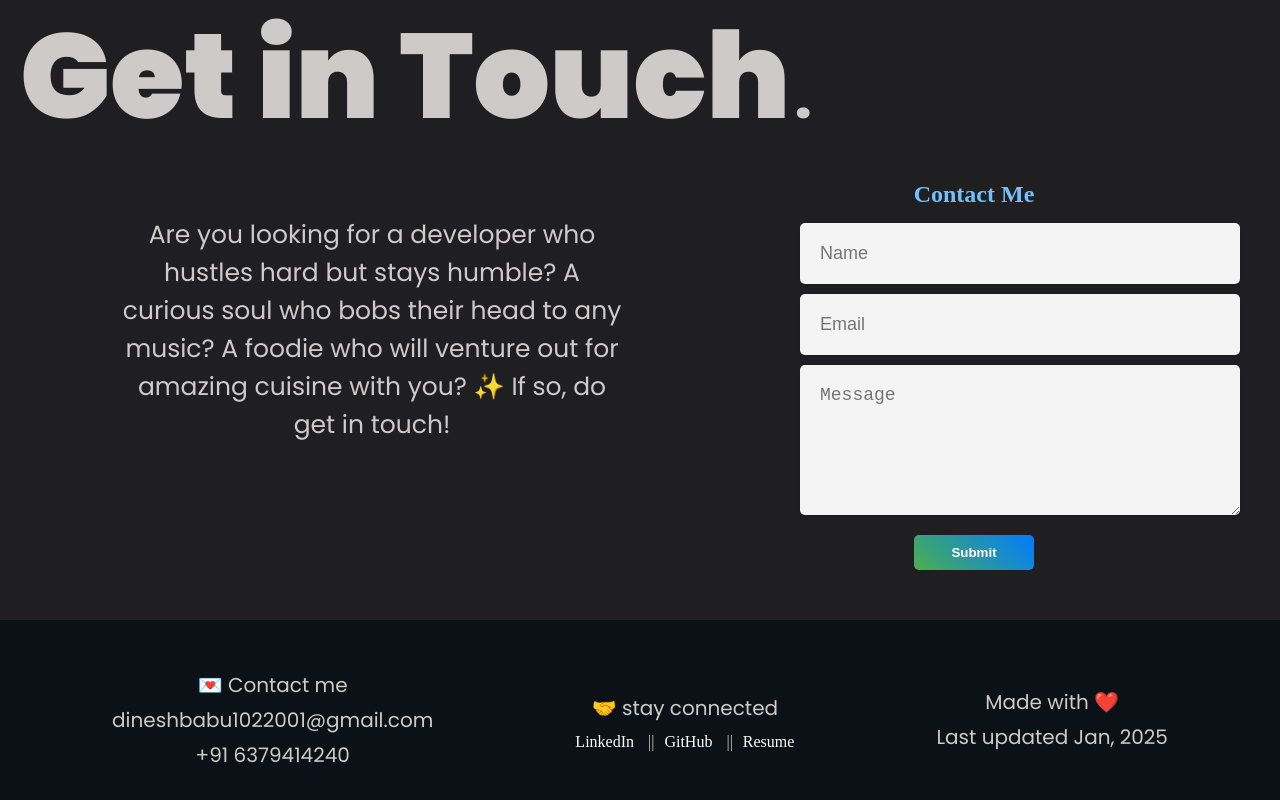
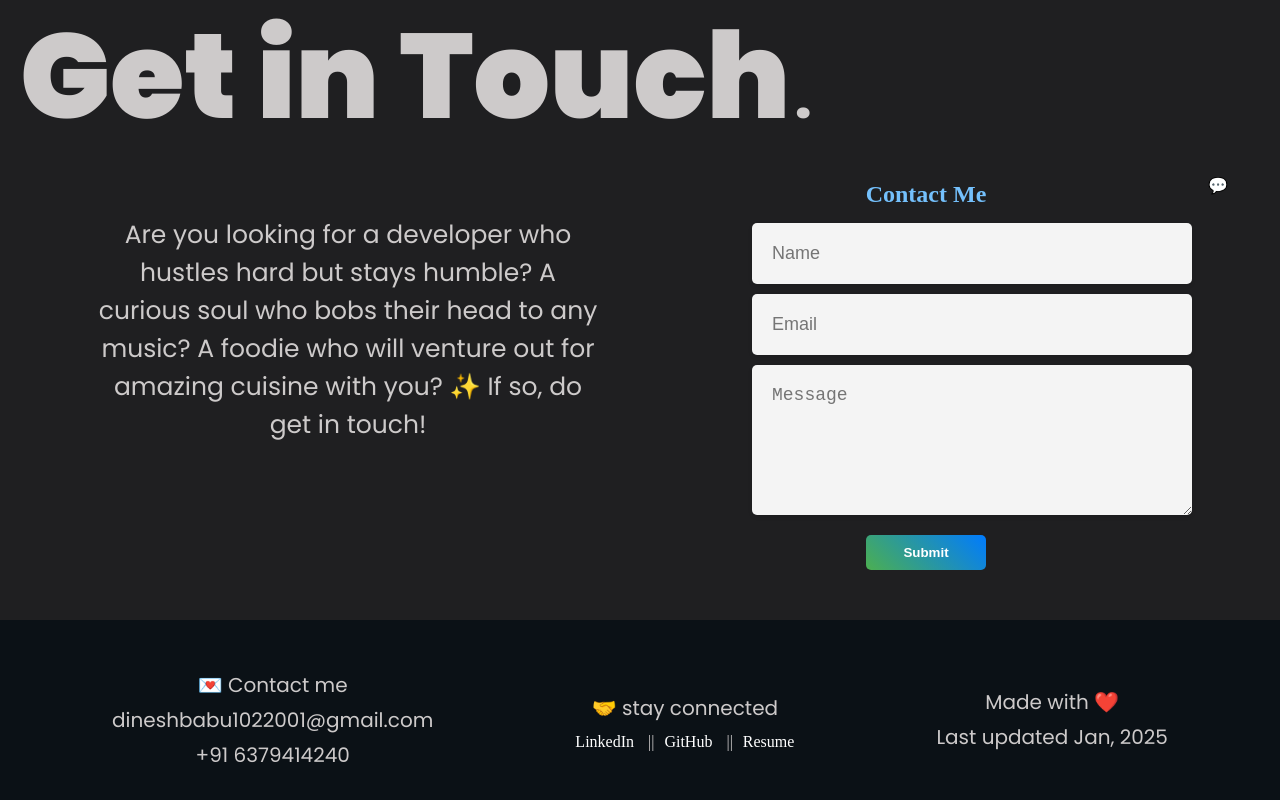
Before and after one commit to Dineshbabu1022001/Dinesh-Babu-Portfolio-Website, a React (Create React App) app: page / in a window 1280 px wide. Shown: the part 4902-5702 px from the top of the page. Built offline with nearby package versions, Linux system fonts and the light colour scheme.

Commit message:
Update Contact.js

```diff
--- a/src/components/Contact.js
+++ b/src/components/Contact.js
@@ -1,5 +1,6 @@
 import React, { useState, useEffect } from 'react';
 import { ContactContent } from './ContactContent';
+import Chatbot from './Chatbot';
 
 export const Contact = () => {
   const [dots, setDots] = useState('');
@@ -24,6 +25,7 @@ export const Contact = () => {
             you? ✨ If so, do get in touch!
           </p>
           <ContactContent />
+          <Chatbot/>
         </div>
 
         <div className='end-page'>
```
